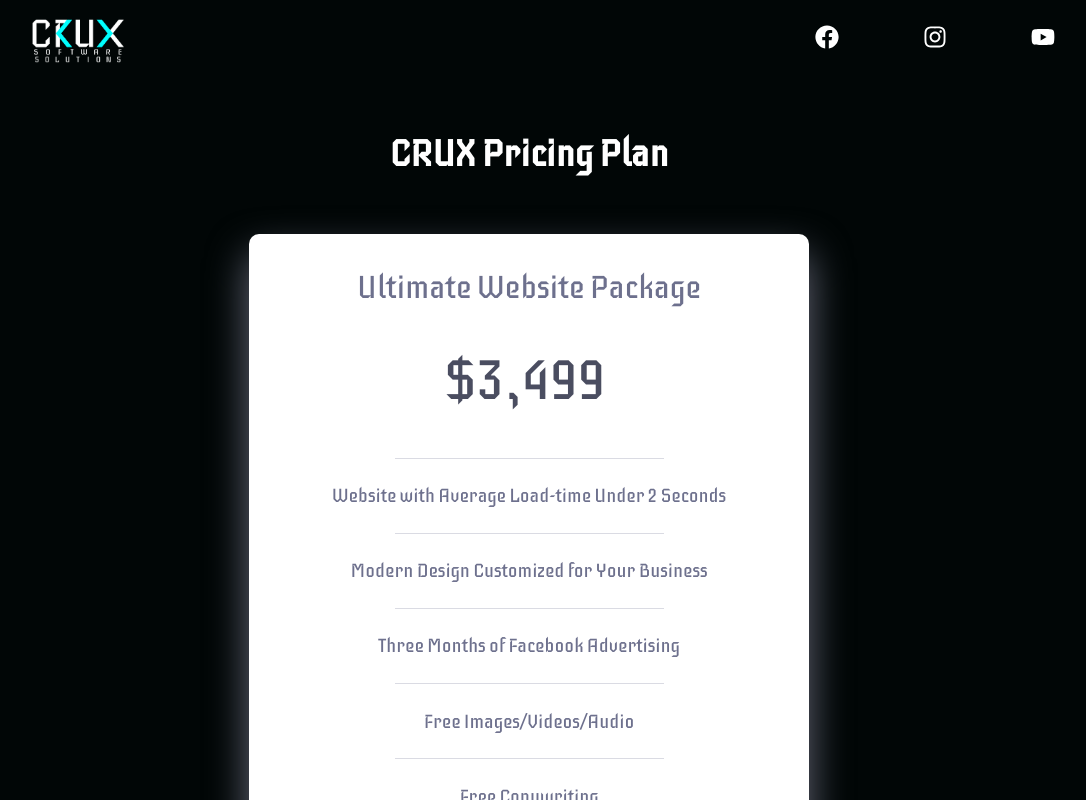
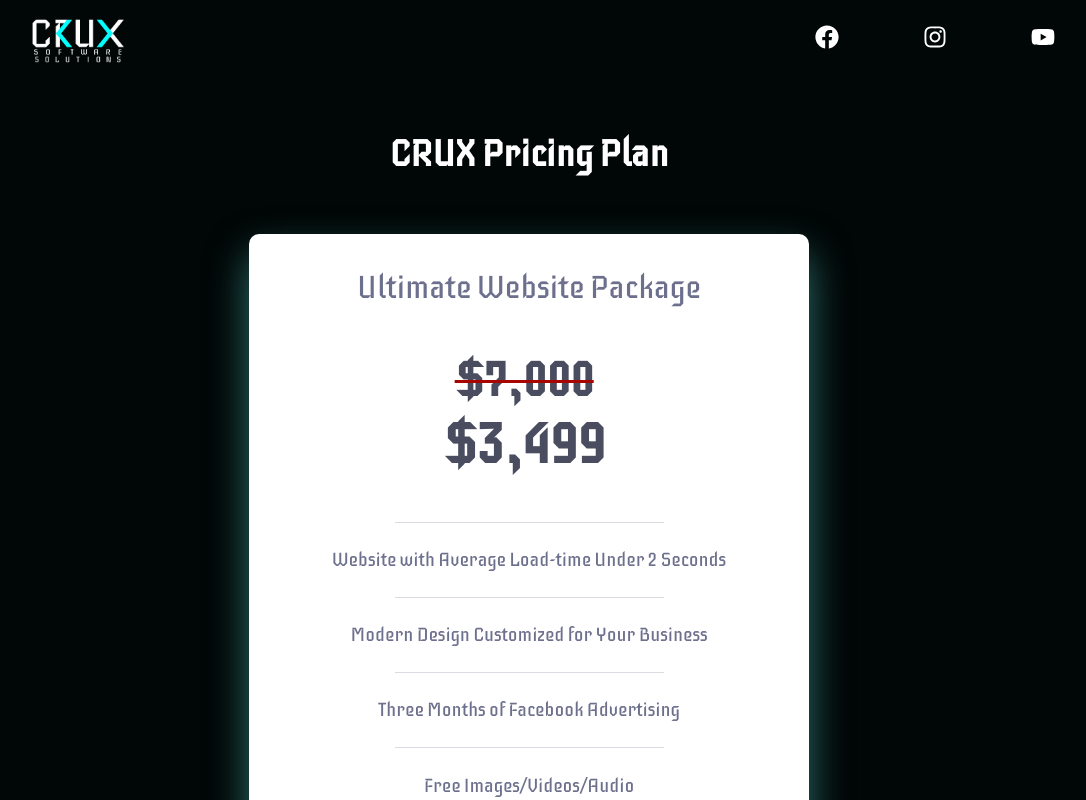
Before and after one commit to mroberson11/cruxmockup, a Next.js app: page /pricing in a window 1280 px wide. Shown: the whole page, without its empty margins (111-1197 px from the left). Built offline with nearby package versions, Linux system fonts and the light colour scheme.

Commit message:
Styled Pricing Card

```diff
--- a/src/components/PricesInfo/PriceCard.js
+++ b/src/components/PricesInfo/PriceCard.js
@@ -5,6 +5,8 @@
   PlanType,
   Price,
   Divider,
+  OriginalCurrency,
+  Slash,
   Currency,
   SellingPoint,
   LearnMoreButton,
@@ -15,6 +17,7 @@
     <PriceCardContainer>
       <PlanType>Ultimate Website Package</PlanType>
       <Price>
+        <OriginalCurrency>$7,000</OriginalCurrency>
         <Currency>$3,499</Currency>
       </Price>
       <Divider />
@@ -49,6 +52,8 @@
         Maintenance All Done for You with No Monthly Contracts
       </SellingPoint>
       <Divider />
+      <SellingPoint>*Money Back Service Guarantee*</SellingPoint>
+      <Divider />
       <Link href="/contact-form" passHref>
         <LearnMoreButton>LEARN MORE</LearnMoreButton>
       </Link>
--- a/src/components/PricesInfo/PriceCardElements.js
+++ b/src/components/PricesInfo/PriceCardElements.js
@@ -11,7 +11,7 @@
     props.planType === "professional" ? "white" : colors.grayishBlue};
   width: 100%;
   width: 32.6rem;
-  box-shadow: 0px 20px 40px rgba(212, 210, 244, 0.5);
+  box-shadow: 0px 20px 40px rgb(92, 224, 215, 0.5);
   border-radius: 10px;
   text-align: center;
   padding: 3rem;
@@ -44,6 +44,7 @@
 
 export const Price = styled.p`
   display: flex;
+  flex-direction: column;
   align-items: center;
   justify-content: center;
   font-size: 7.2rem;
@@ -52,8 +53,17 @@
   margin: 2.4rem 0;
 `;
 
+export const OriginalCurrency = styled.span`
+  font-size: 3rem;
+  font-weight: 700;
+  line-height: 4rem;
+  margin-right: 0.6rem;
+  text-decoration: line-through 3px #a80501;
+`;
+
 export const Currency = styled.span`
   font-size: 3.5rem;
+  font-weight: 800;
   line-height: 4rem;
   margin-right: 0.6rem;
 `;
@@ -68,7 +78,7 @@
   width: 100%;
   height: 4.4rem;
   background: ${(props) =>
-    props.plan === "professional" ? "white" : gradient};
+    props.plan === "professional" ? "white" : "#5CE0D7"};
   border-radius: 6px;
   border: none;
   outline: none;
@@ -82,11 +92,9 @@
   cursor: pointer;
   &:hover {
     border: 1px solid
-      ${(props) =>
-        props.plan === "professional" ? "white" : colors.purpleText};
+      ${(props) => (props.plan === "professional" ? "white" : "#5CE0D7")};
     background: none;
-    color: ${(props) =>
-      props.plan === "professional" ? "white" : colors.purpleText};
+    color: ${(props) => (props.plan === "professional" ? "white" : "#5CE0D7")};
   }
   @media (min-width: 1060px) {
     min-height: 4.4rem;
```
